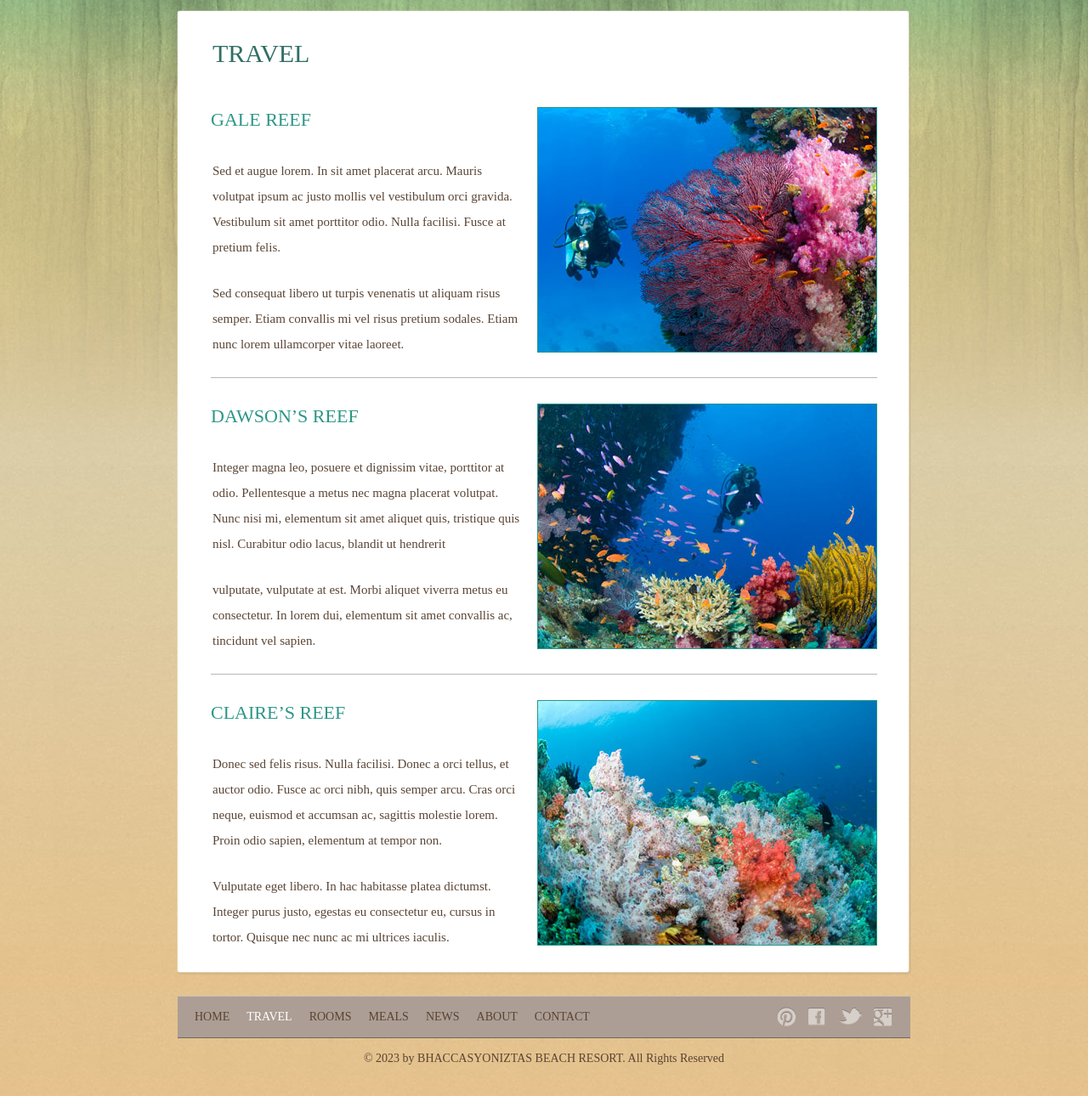
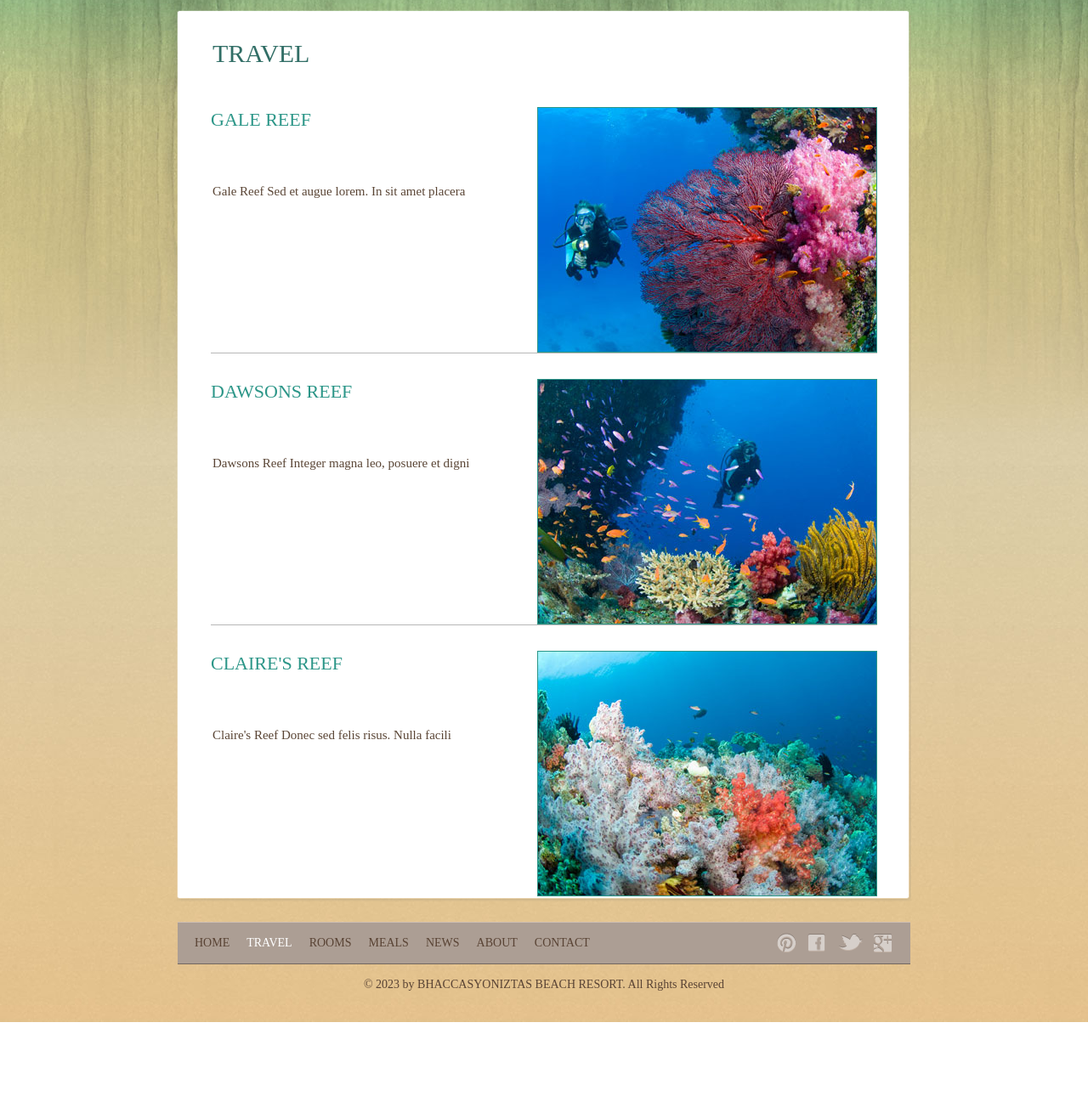
Before and after one commit to TimL94/cs465-fullstack, a Node server app: page /travel in a window 1280 px wide. Shown: the part 204-1494 px from the top of the page at 85% size. After the commit the page ends 1407 px from the top, so only its background shows below. Run offline with Node 20, Linux system fonts and the light colour scheme; some libraries are stand-ins or nearby versions.

Commit message:
Added functionality to dynamically update the travel page using handlebars and temporary JSON

```diff
--- a/app_server/controllers/travlr.js
+++ b/app_server/controllers/travlr.js
@@ -1,6 +1,10 @@
+var fs = require('fs');
+var trips = JSON.parse(fs.readFileSync('./data/trips.json', 'utf8'));
+
+
 /* Get Travel Page */
 const travel = (req, res) => {
-    res.render('travel', { title: "Travlr Gateways" });
+    res.render('travel', { title: "Travlr Gateways", trips });
 
 };
 
--- a/app_server/views/partials/footer.hbs
+++ b/app_server/views/partials/footer.hbs
@@ -5,7 +5,7 @@
                 <a href="index.html">Home</a>
             </li>
             <li class="active">
-                <a href=“/travel">Travel</a>
+                <a href="/travel">Travel</a>
             </li>
             <li>
                 <a href="rooms.html">Rooms</a>
--- a/app_server/views/travel.hbs
+++ b/app_server/views/travel.hbs
@@ -16,35 +16,15 @@
 						<div class="body">
 							<h1>Travel</h1>
 							<ul id="sites">
+			{{#each trips}}
 								<li>
-									<a href=“travel.html"><img src="images/reef1.jpg" alt="Img"></a>
-									<h2><a href=“travel.html">Gale Reef</a></h2>
+									<a href=“travel.html"><img src=/{{this.image}} alt="Img"></a>
+									<h2><a href=“travel.html">{{this.name}}</a></h2>
 									<p>
-										Sed et augue lorem. In sit amet placerat arcu. Mauris volutpat ipsum ac justo mollis vel vestibulum orci gravida. Vestibulum sit amet porttitor odio. Nulla facilisi. Fusce at pretium felis.
-									</p>
-									<p>
-										Sed consequat libero ut turpis venenatis ut aliquam risus semper. Etiam convallis mi vel risus pretium sodales. Etiam nunc lorem ullamcorper vitae laoreet.
+										{{{this.description}}}
 									</p>
 								</li>
-								<li>
-									<a href=“travel.html"><img src="images/reef2.jpg" alt="Img"></a>
-									<h2><a href=“travel.html">Dawson’s Reef</a></h2>
-									<p>
-										Integer magna leo, posuere et dignissim vitae, porttitor at odio. Pellentesque a metus nec magna placerat volutpat. Nunc nisi mi, elementum sit amet aliquet quis, tristique quis nisl. Curabitur odio lacus, blandit ut hendrerit
-									</p>
-									<p>
-										vulputate, vulputate at est. Morbi aliquet viverra metus eu consectetur. In lorem dui, elementum sit amet convallis ac, tincidunt vel sapien.
-									</p>
-								</li>
-								<li>
-									<a href=“travel.html"><img src="images/reef3.jpg" alt="Img"></a>
-									<h2><a href=“travel.html">Claire’s REEF</a></h2>
-									<p>
-										Donec sed felis risus. Nulla facilisi. Donec a orci tellus, et auctor odio. Fusce ac orci nibh, quis semper arcu. Cras orci neque, euismod et accumsan ac, sagittis molestie lorem. Proin odio sapien, elementum at tempor non.
-									</p>
-									<p>
-										Vulputate eget libero. In hac habitasse platea dictumst. Integer purus justo, egestas eu consectetur eu, cursus in tortor. Quisque nec nunc ac mi ultrices iaculis.
-									</p>
+			{{/each}}
 								</li>
 							</ul>
 						</div>
--- /dev/null
+++ b/data/trips.json
@@ -0,0 +1,15 @@
+[
+    {
+        "name": "Gale Reef",
+        "image": "reef1.jpg",
+        "description": "<p>Gale Reef Sed et augue lorem. In sit amet placera"
+    },{
+        "name": "Dawsons Reef",
+        "image": "reef2.jpg",
+        "description": "<p>Dawsons Reef Integer magna leo, posuere et digni"
+    },{
+        "name": "Claire's Reef",
+        "image": "reef3.jpg",
+        "description": "<p>Claire's Reef Donec sed felis risus. Nulla facili"
+    }
+]
```
